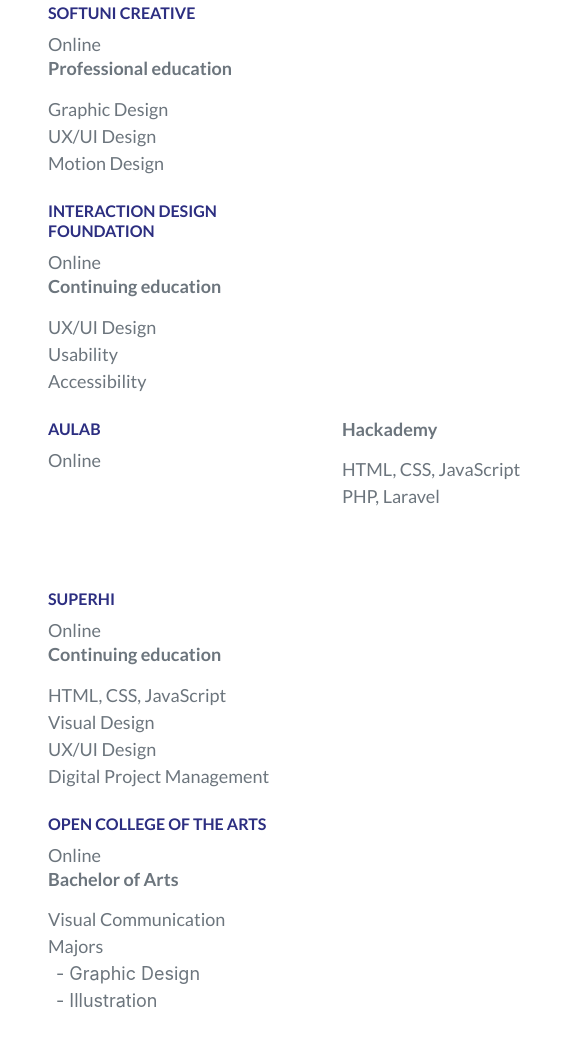
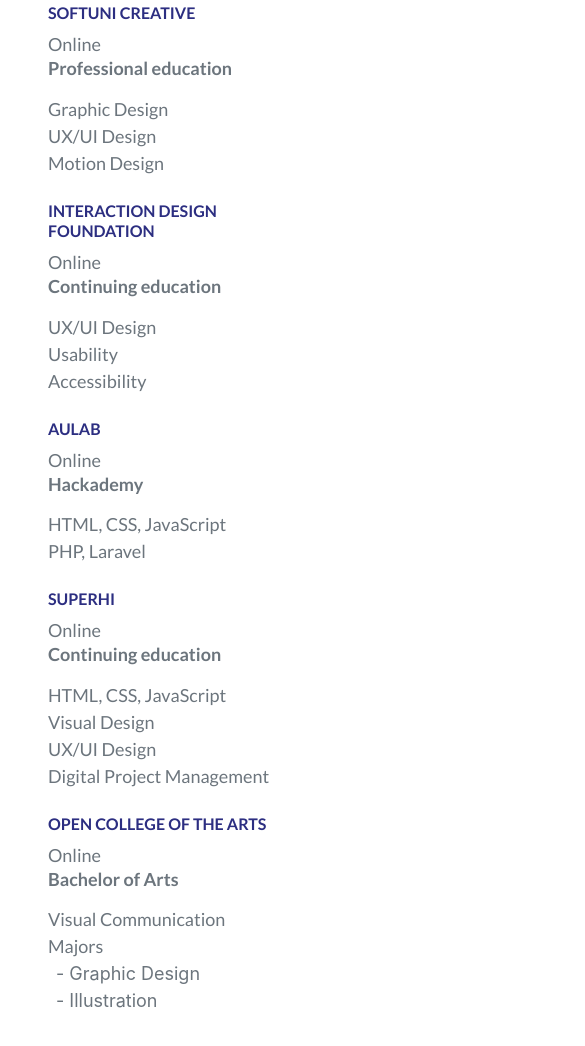
Before and after one commit to may4eto/curriculum, a plain HTML site: page index.html in a window 390 px wide. Shown: the part 3580-4626 px from the top of the page, 585 px wide, since content can reach past the window. Drawn offline with nearby package versions, Linux system fonts and the light colour scheme.

Commit message:
style update

```diff
--- a/index.html
+++ b/index.html
@@ -318,7 +318,7 @@
                                 </div>
                             </div>
                             <div class="row line1 col-sm-12 pb-4 flex-column flex-md-row">
-                                <div class="column-1 col-12 col-md-6 col-lg-4 border-right border-muted border-custom">
+                                <div class="column-1 col-sm-12 col-md-6 col-lg-4 border-right border-muted border-custom">
                                     <h3 class="text-uppercase text-custom">Aulab</h3>
                                     <span class="circle d-none d-md-inline-block"></span>
                                     <p class="text-muted mb-0">Online</p>
```
